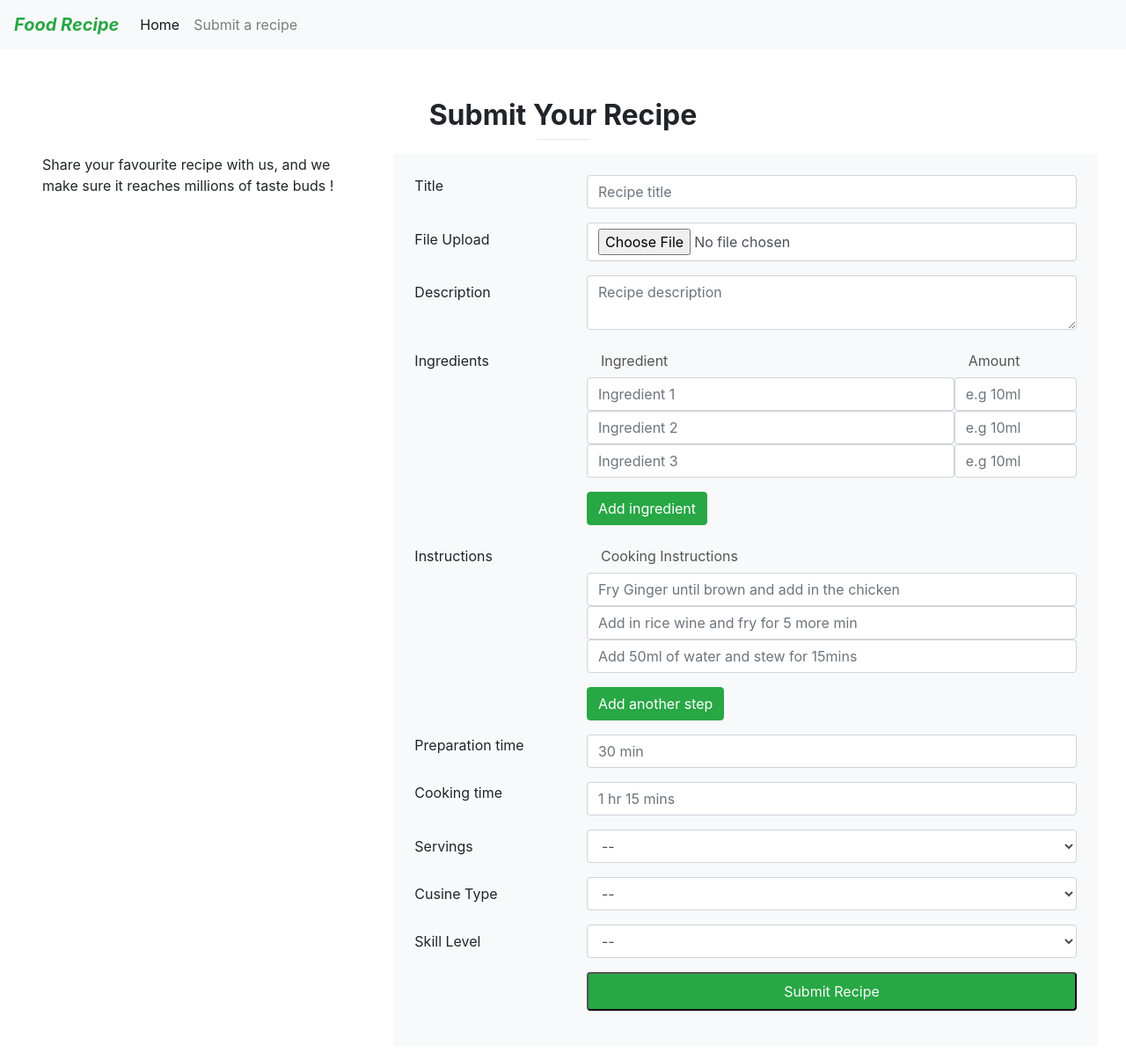
After one commit to projectchen88/thirdproject, a Flask app: template templates/edit_recipe.html in a window 1280 px wide. The commit adds this page. Shown: the whole page at 88% size. Run offline with Flask 2, Linux system fonts and the light colour scheme; the template is opened without the code that fills it, so the values that code supplies are empty; some libraries are stand-ins or nearby versions.

Commit message:
added route to function to display edit_recipe.html

```diff
--- a/app.py
+++ b/app.py
@@ -207,6 +207,10 @@ def recipe (task_id) :
     })
     return render_template ('recipe.html', data=result)
 
+@app.route('/recipe/edit')
+def edit_recipe():
+    return render_template('edit_recipe.html')
+
 if __name__ == '__main__':
     app.secret_key = 'super secret key'
     app.config['SESSION_TYPE'] = 'filesystem'
--- /dev/null
+++ b/templates/edit_recipe.html
@@ -0,0 +1,173 @@
+{% extends 'base.html' %} {% block page_title %}New Recipe is the best thing human creation !{% endblock %} {% block content %}
+<section class='mt-5 mx-3 p-3'>
+    <div class='row pt-md-5 pt-2'>
+        <h2 class='mx-auto'><strong>Submit Your Recipe</strong></h2>
+    </div>
+    <hr class='mt-0' style='width:5%; border:dark 3px'/>
+    <div class="row">
+        <div class="col-md-4 col-12">
+            <p class='mx-3'>Share your favourite recipe with us, and we make sure it reaches millions of taste buds !</p>
+        </div>
+        <div class="col-md-8 col-12">
+            <div class='bg-light p-4 w-100 rounded'>
+                <form method='POST' enctype='multipart/form-data'>
+
+                    <!--Recipe name entry-->
+                    <div class="form-group row">
+                        <label for="dish_name" class="col-sm-3 ">Title</label>
+                        <div class="col-sm-9">
+                            <input type="text" class="form-control" id="dish_name" name="dish_name" placeholder="Recipe title">
+                        </div>
+                    </div>
+
+                    <!--Image upload-->
+                    <div class="form-group row">
+                        <label for='dish_image' class="col-sm-3 col-form-label">File Upload</label>
+                        <div class="col-sm-9">
+                            <input type='file' class="form-control" id="dish_image" name='dish_image' />
+                        </div>
+                    </div>
+                    <!--Description entry-->
+                    <div class="form-group row">
+                        <label for="dish_description" class="col-sm-3 col-form-label">Description</label>
+                        <div class="col-sm-9">
+                            <textarea class="form-control" id="dish_description" name='dish_description' placeholder='Recipe description'></textarea>
+                        </div>
+                    </div>
+                    <!--Ingredients Entry-->
+                    <div class="form-group row">
+                        <label for="dish_ingredient1" class="col-sm-3 col-form-label">Ingredients</label>
+                        <div class="form-inline col-sm-9">
+                            <input readonly type='text' disabled class="pl-3 w-75 form-control-plaintext" value='Ingredient' />
+                            <input readonly type='text' disabled class="pl-3 w-25 form-control-plaintext" value='Amount' />
+                            <input type='text' class="w-75 form-control" id="dish_ingredient1" name='dish_ingredient1' placeholder='Ingredient 1' />
+                            <input type='text' class="w-25 form-control" id="dish_ingredient1_portion" name='dish_ingredient1_portion' placeholder='e.g 10ml' />
+
+                            <input type='text' class="w-75 form-control" id="dish_ingredient2" name='dish_ingredient2' placeholder='Ingredient 2' />
+                            <input type='text' class="w-25 form-control" id="dish_ingredient2_portion" name='dish_ingredient2_portion' placeholder='e.g 10ml' />
+
+                            <input type='text' class="w-75 form-control" id="dish_ingredient3" name='dish_ingredient3' placeholder='Ingredient 3' />
+                            <input type='text' class="w-25 form-control" id="dish_ingredient3_portion" name='dish_ingredient3_portion' placeholder='e.g 10ml' />
+                            <!--Hidden Entry boxes-->
+                            <input type='text' class="w-75 form-control d-none" id="dish_ingredient4" name='dish_ingredient4' placeholder='Ingredient 4' />
+                            <input type='text' class="w-25 form-control d-none" id="dish_ingredient4_portion" name='dish_ingredient4_portion' placeholder='e.g 10ml' />
+
+                            <input type='text' class="w-75 form-control d-none" id="dish_ingredient5" name='dish_ingredient5' placeholder='Ingredient 5' />
+                            <input type='text' class="w-25 form-control d-none" id="dish_ingredient5_portion" name='dish_ingredient5_portion' placeholder='e.g 10ml' />
+
+                            <input type='text' class="w-75 form-control d-none" id="dish_ingredient6" name='dish_ingredient6' placeholder='Ingredient 6' />
+                            <input type='text' class="w-25 form-control d-none" id="dish_ingredient6_portion" name='dish_ingredient6_portion' placeholder='e.g 10ml' />
+
+                            <input type='text' class="w-75 form-control d-none" id="dish_ingredient7" name='dish_ingredient7' placeholder='Ingredient 7' />
+                            <input type='text' class="w-25 form-control d-none" id="dish_ingredient7_portion" name='dish_ingredient7_portion' placeholder='e.g 10ml' />
+
+                            <input type='text' class="w-75 form-control d-none" id="dish_ingredient8" name='dish_ingredient8' placeholder='Ingredient 8' />
+                            <input type='text' class="w-25 form-control d-none" id="dish_ingredient8_portion" name='dish_ingredient8_portion' placeholder='e.g 10ml' />
+
+                            <input type='text' class="w-75 form-control d-none" id="dish_ingredient9" name='dish_ingredient9' placeholder='Ingredient 9' />
+                            <input type='text' class="w-25 form-control d-none" id="dish_ingredient9_portion" name='dish_ingredient9_portion' placeholder='e.g 10ml' />
+
+                            <input type='text' class="w-75 form-control d-none" id="dish_ingredient10" name='dish_ingredient10' placeholder='Ingredient 10' />
+                            <input type='text' class="w-25 form-control d-none" id="dish_ingredient10_portion" name='dish_ingredient10_portion' placeholder='e.g 10ml' />
+
+                            <div class='mt-3 btn btn-success'>Add ingredient</div>
+                        </div>
+                    </div>
+
+                    <!--Instructions entry-->
+                    <div class="form-group row">
+                        <label class="col-sm-3 col-form-label">Instructions</label>
+                        <div class=" col-sm-9">
+                            <input readonly type='text' disabled class="pl-3 form-control-plaintext" value='Cooking Instructions' />
+
+                            <input type='text' class="form-control" id="dish_instruction1" name='dish_instruction1' placeholder='Fry Ginger until brown and add in the chicken' />
+                            <input type='text' class="form-control" id="dish_instruction2" name='dish_instruction2' placeholder='Add in rice wine and fry for 5 more min' />
+                            <input type='text' class="form-control" id="dish_instruction3" name='dish_instruction3' placeholder='Add 50ml of water and stew for 15mins' />
+
+                            <input type='text' class="form-control d-none" id="dish_instruction4" name='dish_instruction4' placeholder='Next Step' />
+                            <input type='text' class="form-control d-none" id="dish_instruction5" name='dish_instruction5' placeholder='Next Step' />
+                            <input type='text' class="form-control d-none" id="dish_instruction6" name='dish_instruction6' placeholder='Next Step' />
+                            <input type='text' class="form-control d-none" id="dish_instruction7" name='dish_instruction7' placeholder='Next Step' />
+                            <input type='text' class="form-control d-none" id="dish_instruction8" name='dish_instruction8' placeholder='Next Step' />
+                            <input type='text' class="form-control d-none" id="dish_instruction9" name='dish_instruction9' placeholder='Next Step' />
+                            <input type='text' class="form-control d-none" id="dish_instruction10" name='dish_instruction10' placeholder='Next Step' />
+
+                            <div class='mt-3 btn btn-success'>Add another step</div>
+                        </div>
+                    </div>
+                    <!--Preparation time estimate-->
+                    <div class="form-group row">
+                        <label for="dish_prep_time" class="col-sm-3 ">Preparation time</label>
+                        <div class="col-sm-9">
+                            <input type="text" class="form-control" id="dish_prep_time" name="dish_prep_time" placeholder="30 min">
+                        </div>
+                    </div>
+                    <!--Cooking Time estimate-->
+                    <div class="form-group row">
+                        <label for="dish_cook_time" class="col-sm-3 ">Cooking time</label>
+                        <div class="col-sm-9">
+                            <input type="text" class="form-control" id="dish_cook_time" name="dish_cook_time" placeholder="1 hr 15 mins">
+                        </div>
+                    </div>
+                    <!--Servings -->
+                    <div class="form-group row">
+                        <label for='dish_serving' class="col-sm-3 col-form-label">Servings</label>
+                        <div class="col-sm-9">
+                            <select class="form-control" id="dish_serving" name='dish_serving'>
+                              <option><i>--</i></option>
+                              <option>1 pax</option>
+                              <option>2 pax</option>
+                              <option>3 pax</option>
+                              <option>4 pax</option>
+                              <option>5 pax</option>
+                              <option>6 pax</option>
+                            </select>
+                        </div>
+                    </div>
+                    <!--Cusine style select-->
+                    <div class="form-group row">
+                        <label for='dish_type' class="col-sm-3 col-form-label">Cusine Type</label>
+                        <div class="col-sm-9">
+                            <select class="form-control" id="dish_skill" name='dish_type'>
+                                <option><i>--</i></option>
+                              <option>Singapore</option>
+                              <option>Chinese</option>
+                              <option>Muslim</option>
+                              <option>Indian</option>
+                              <option>Italian</option>
+                              <option>French</option>
+                              <option>American</option>
+                              <option>Mexican</option>
+                            </select>
+                        </div>
+                    </div>
+                    <!--Skill Level : Easy Intermediate Hard-->
+                    <div class="form-group row">
+                        <label for='dish_skill' class="col-sm-3 col-form-label">Skill Level</label>
+                        <div class="col-sm-9">
+                            <select class="form-control" id="dish_skill" name='dish_skill'>
+                                <option><i>--</i></option>
+                              <option>Easy</option>
+                              <option>Intermediate</option>
+                              <option>hard</option>
+
+                            </select>
+                        </div>
+                    </div>
+
+                    <!--Submit button-->
+                    <div class="form-group row">
+                        <div class="col-sm-3"></div>
+                        <div class='col-sm-9'>
+                            <button type='submit' class='bg-success rounded text-light py-2 w-100'>Submit Recipe</button>
+                        </div>
+                </form>
+                </div>
+        </form>
+            </div>
+        </div>
+    </div>
+
+
+</section>
+{% endblock %}
```
Also changed, not shown: templates/recipe.html (+14 -1 lines).
